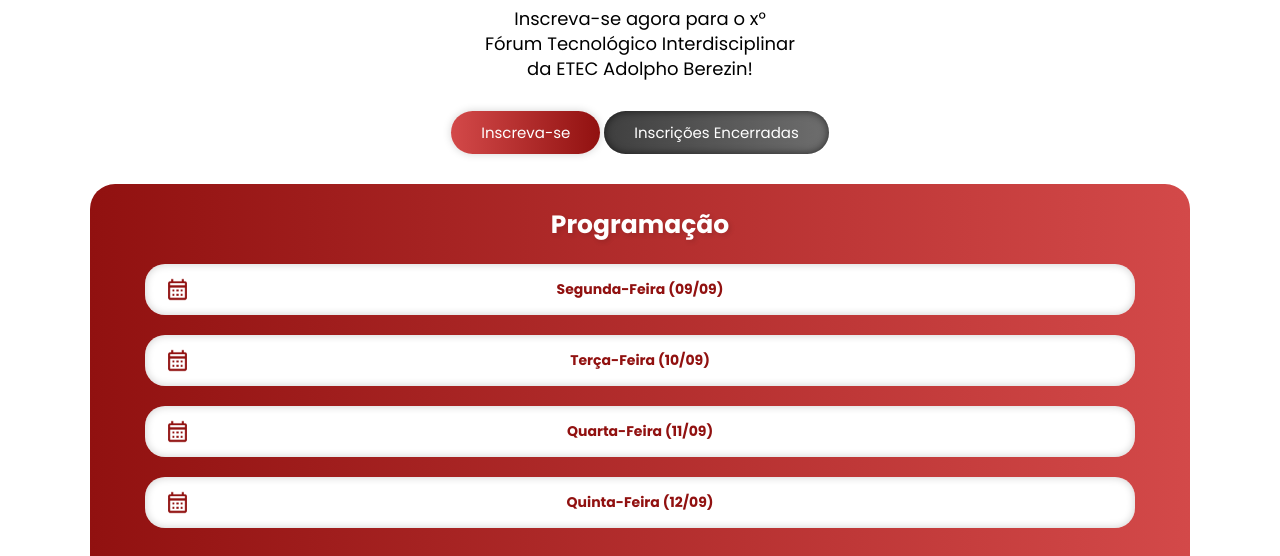
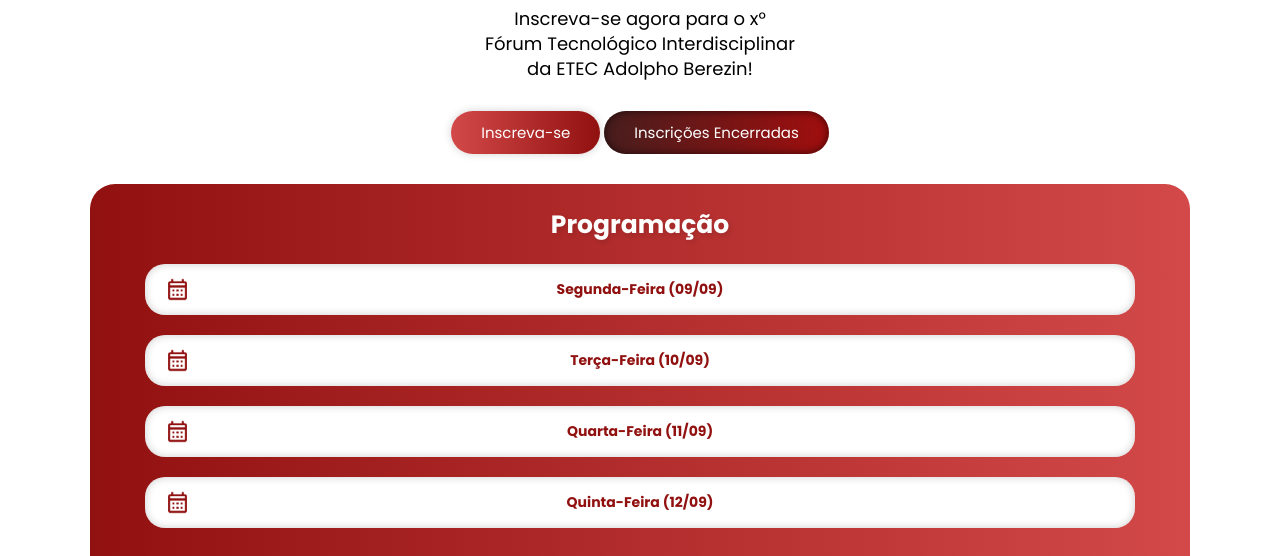
Before and after one commit to niButera/ForumETEC, a plain HTML site: page index.html in a window 1280 px wide. Shown: the part 235-791 px from the top of the page. Drawn offline with Linux system fonts and the light colour scheme.

Commit message:
140% done

```diff
--- a/css/geral.css
+++ b/css/geral.css
@@ -192,7 +192,7 @@
 }
 
 .ended {
-    background: linear-gradient(to right,rgb(63, 63, 63), rgb(110, 110, 110));
+    background: linear-gradient(to right,rgb(71, 29, 29), rgb(161, 14, 14));
     box-shadow: inset 0px 0px 8px rgba(0, 0, 0, 0.637);
     font-family: "Poppins", sans-serif;
     border-radius: 50px;
```
